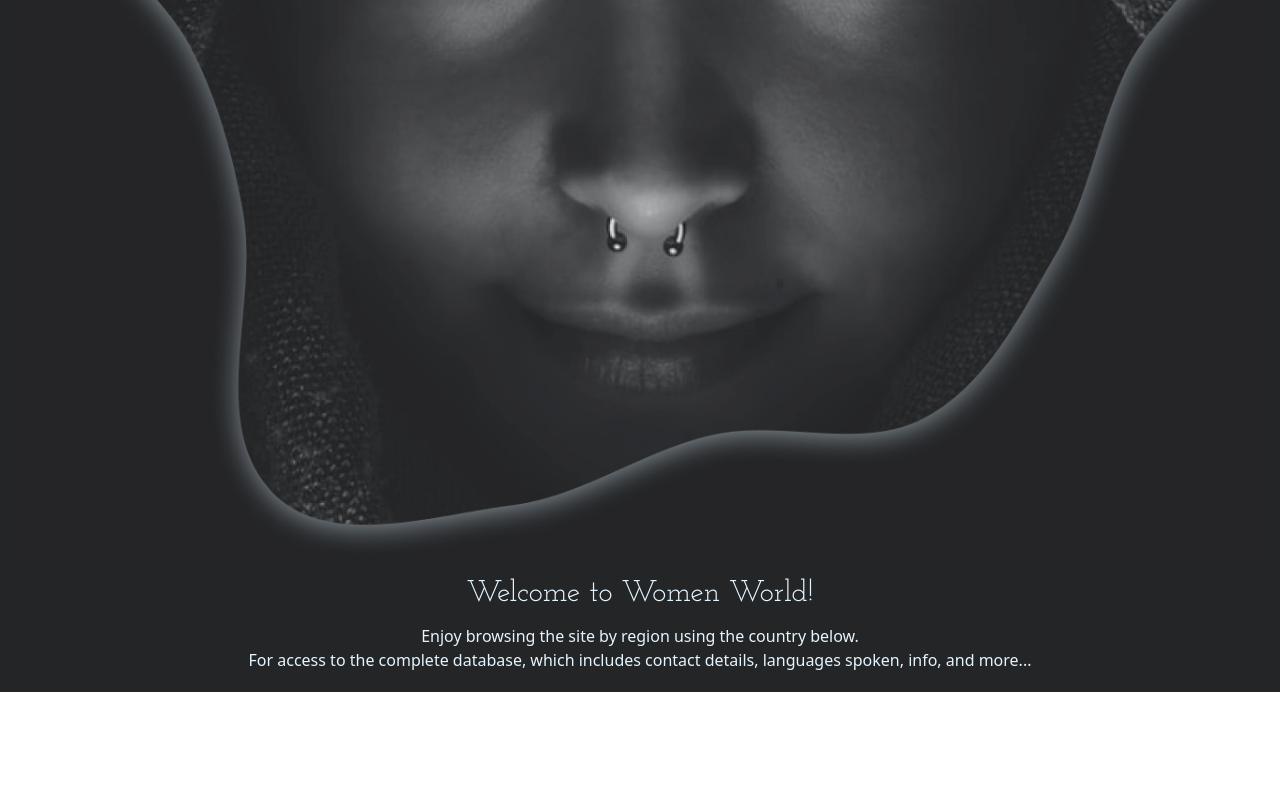
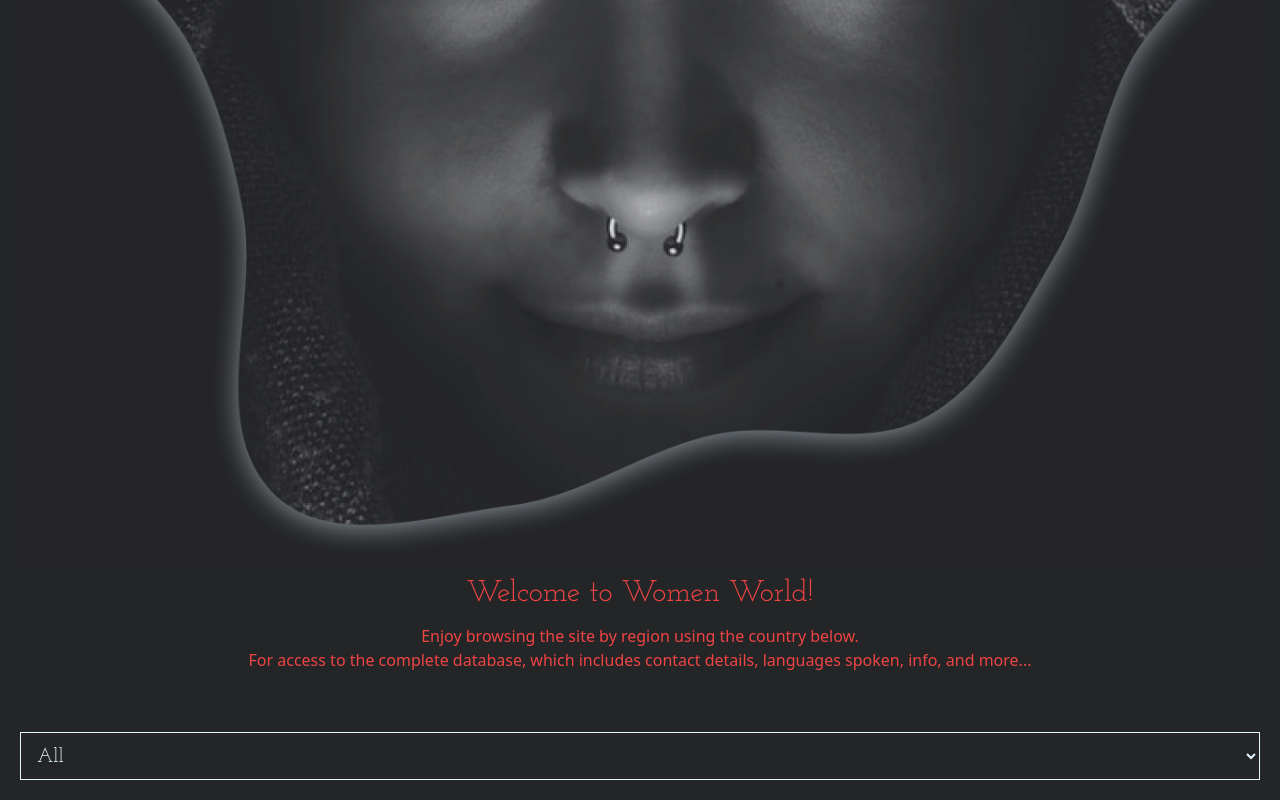
Before and after one commit to jacobcambell/wireframe-12-15-2021, a Next.js app: page / in a window 1280 px wide. Shown: the part 863-1663 px from the top of the page. Before the commit the page ends 1555 px from the top, so only its background shows below. Built offline with nearby package versions, Linux system fonts and the light colour scheme.

Commit message:
Create initial LocationSelect

```diff
--- a/components/Jumbo/Jumbo.module.scss
+++ /dev/null
@@ -1,4 +0,0 @@
-.card {
-  height: 70vh;
-  background: red;
-}
--- a/components/Jumbo/Jumbo.tsx
+++ b/components/Jumbo/Jumbo.tsx
@@ -6,7 +6,7 @@ export default function Jumbo() {
     <div className="bg-primarybg py-5 px-5">
       <img src="/bannerlady.png" alt="" className="m-auto" />
 
-      <div className={`text-center text-primarylight`}>
+      <div className={`text-center text-primarylight lg:text-red-500`}>
         <p className={`text-3xl py-3 ${styles.fancy}`}>
           Welcome to Women World!
         </p>
--- a/components/LocationSelect/LocationSelect.tsx
+++ b/components/LocationSelect/LocationSelect.tsx
@@ -1,5 +1,19 @@
 import React from "react";
+import styles from "../fontClasses.module.scss";
 
 export default function LocationSelect() {
-  return <div></div>;
+  return (
+    <div className={`${styles.fancy} bg-primarybg px-5 py-10`}>
+      <select
+        name=""
+        id=""
+        className="bg-primarybg border border-primarylight text-primarylight text-xl m-auto block w-full p-3"
+      >
+        <option value="">All</option>
+        <option value="">Africa</option>
+        <option value="">Asia</option>
+        <option value="">Middle East</option>
+      </select>
+    </div>
+  );
 }
--- a/pages/index.js
+++ b/pages/index.js
@@ -1,12 +1,14 @@
 import React from "react";
 import Navbar from "../components/Navbar/Navbar";
 import Jumbo from "../components/Jumbo/Jumbo";
+import LocationSelect from "../components/LocationSelect/LocationSelect";
 
 export default function Index() {
   return (
     <div>
       <Navbar />
       <Jumbo />
+      <LocationSelect />
     </div>
   );
 }
```
